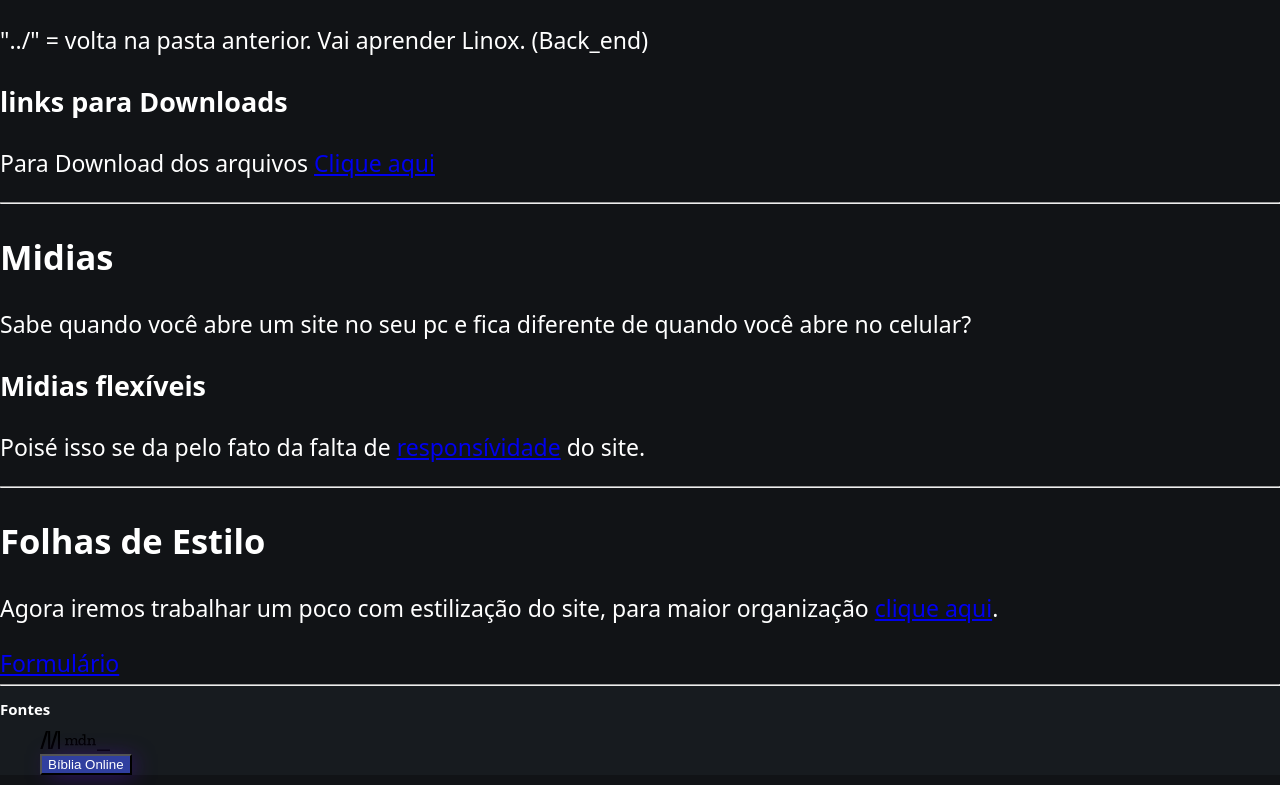
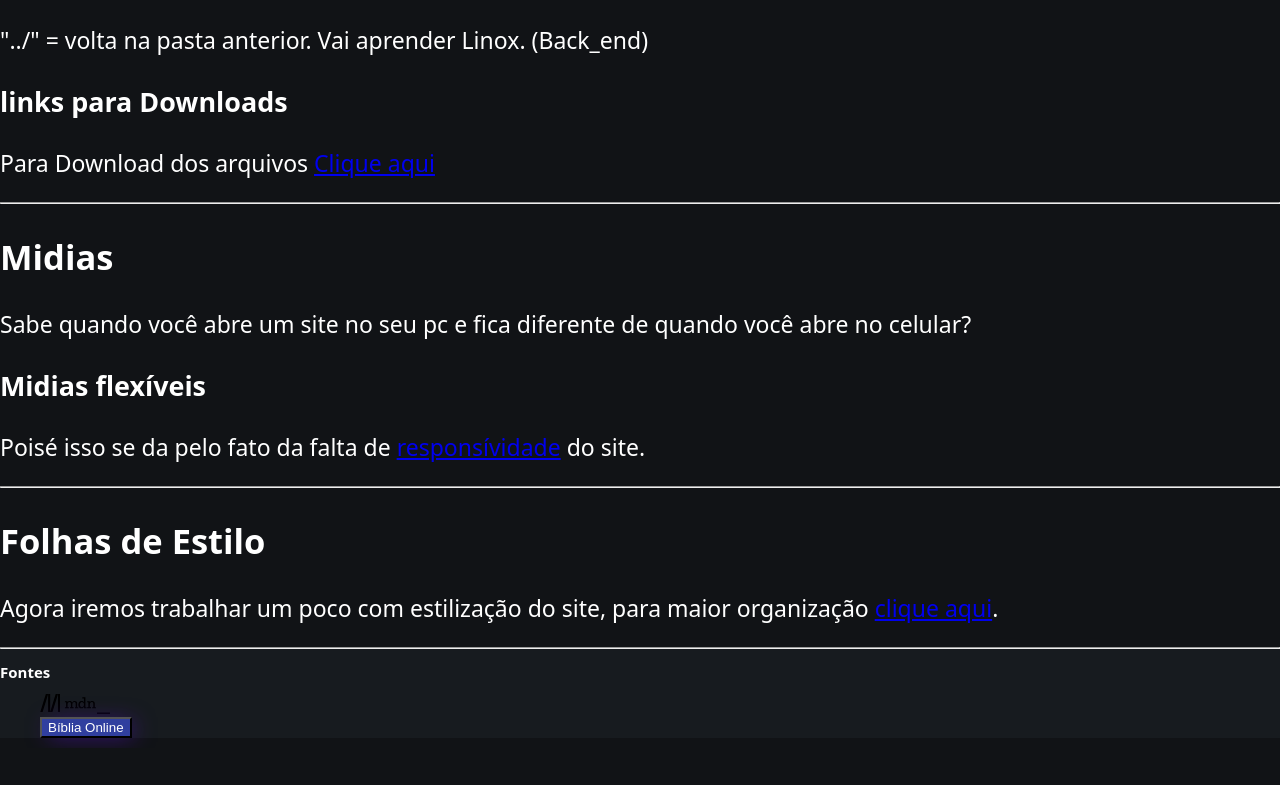
Before and after one commit to DaviAC0808/FrontEnd, a plain HTML site: page Site01/ex001/index.html in a window 1280 px wide. Shown: the part 5937-6722 px from the top of the page. After the commit the page ends 6685 px from the top, so only its background shows below. Drawn offline with Linux system fonts and the light colour scheme.

Commit message:
Update index.html
# Please enter the commit message for your changes. Lines starting
# with '#' will be ignored, and an empty message aborts the commit.
#
# On branch main
# Your branch is up to date with 'origin/main'.
#
# Changes to be committed:
#	modified:   Site01/ex001/index.html
#

```diff
--- a/Site01/ex001/index.html
+++ b/Site01/ex001/index.html
@@ -240,9 +240,6 @@
     <p>Agora iremos trabalhar um poco com estilização do site, para maior organização <a href="css.html">clique aqui</a>.</p>
 
  </div>
- <div>
-    <a href="formulario.html">Formulário</a>
- </div>
 
  <footer class="rodape">
      <div style="font-size: 10px;">
```
